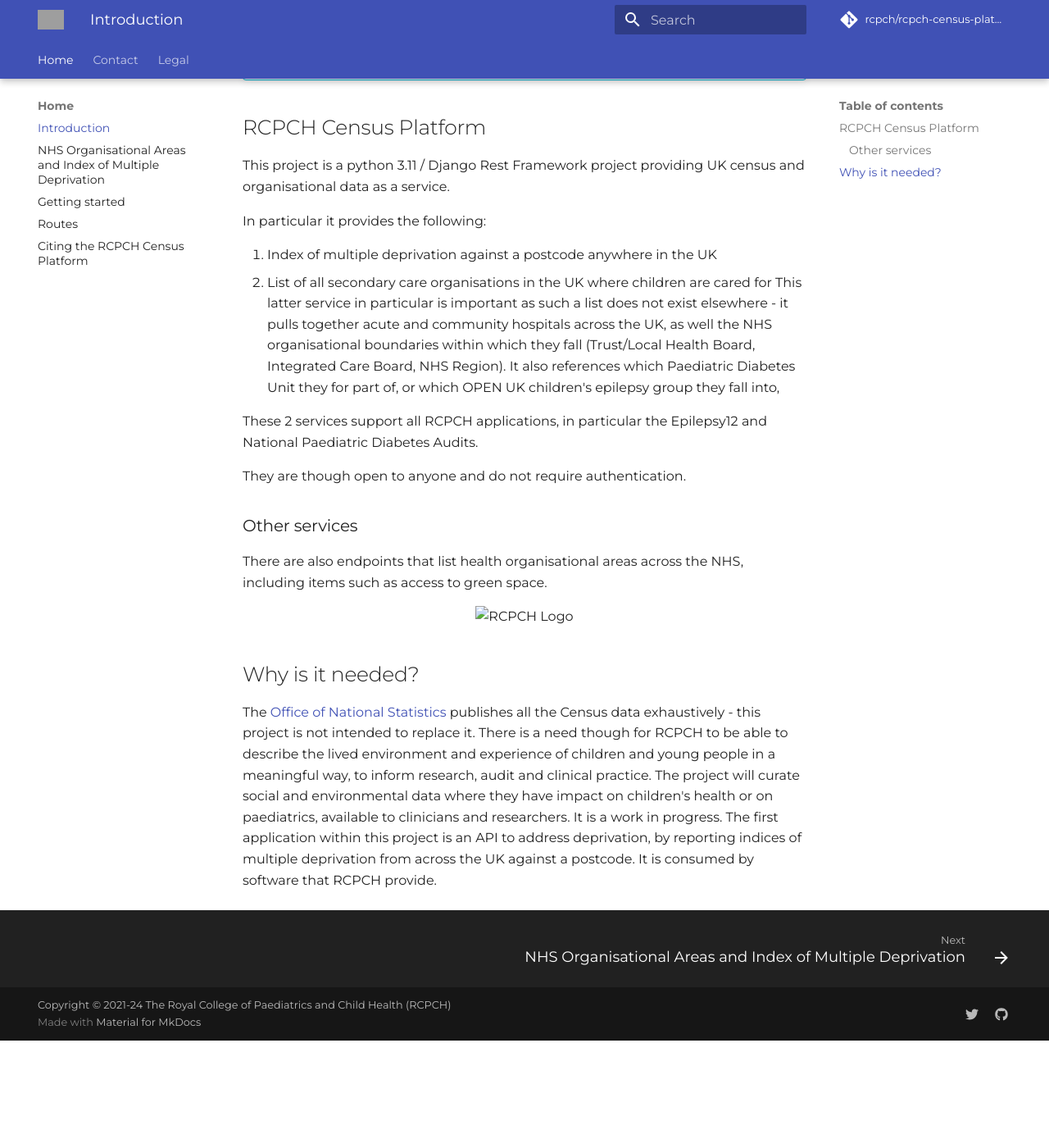
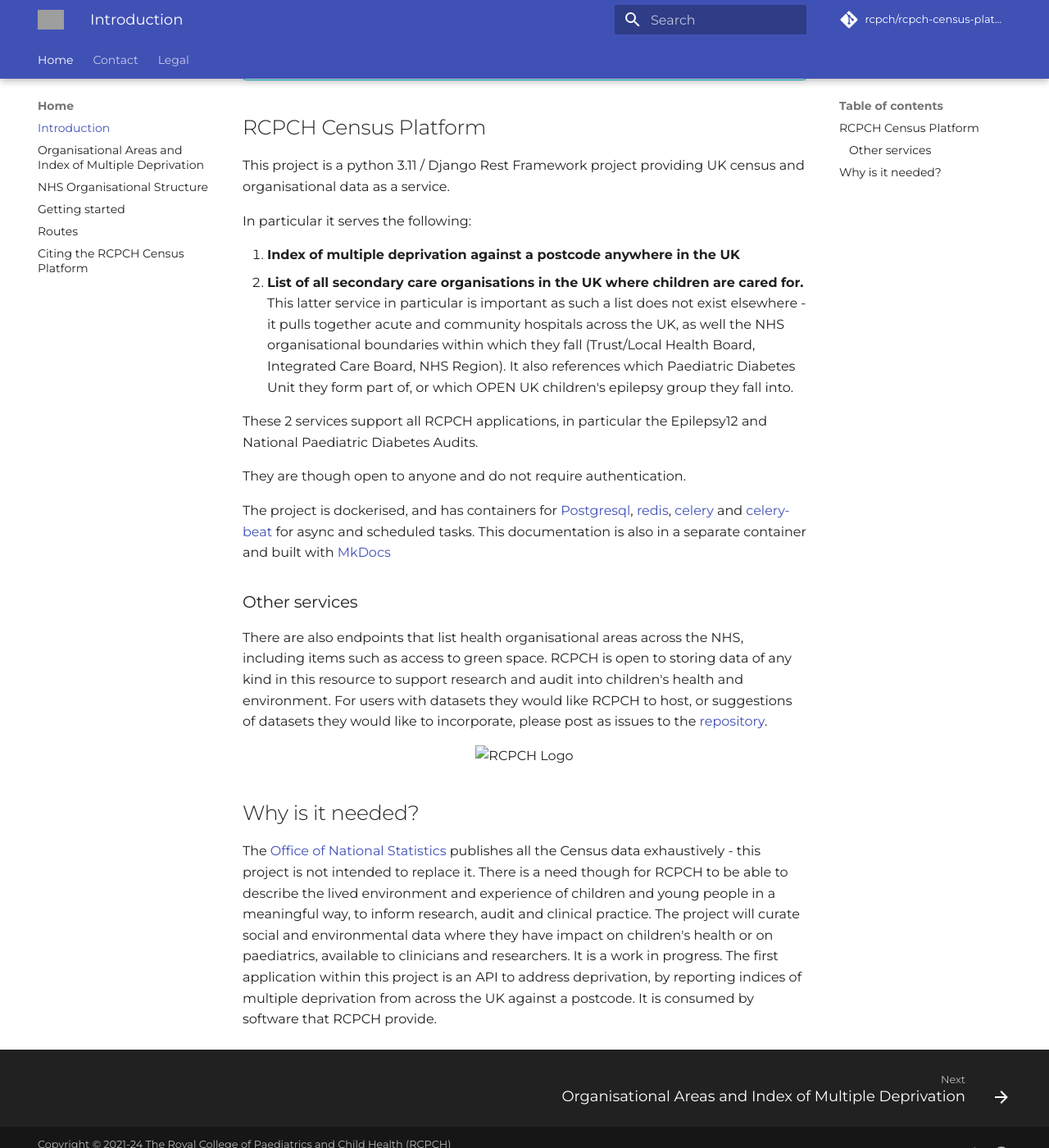
Before and after one commit to rcpch/rcpch-census-platform, an MkDocs documentation site: the page built from documentation/docs/index.md, in a window 1280 px wide and 1400 px high, scrolled down 213 px. Shown: the whole window at 82% size. Built offline with MkDocs 1.6.1 and Material for MkDocs 9.7.7, drawn with Linux system fonts in a browser that asks for light colours; comment, search, counter and statistics services are not loaded; before the commit the page ends 1482 px from its top, so only the background shows below that; grey boxes are pictures that could not be loaded.

Commit message:
background documentation update url paths

```diff
--- a/documentation/docs/home/nhs-organisational-areas.md
+++ b/documentation/docs/home/organisational-areas.md
@@ -1,10 +1,7 @@
 ---
-title: NHS Organisational Areas and Index of Multiple Deprivation
+title: Organisational Areas and Index of Multiple Deprivation
 author: Dr Simon Chapman
 ---
-
-# UK Areas
-
 The UK can be divided into different areas
 
 1. Output Areas (OAs) - 40-625 households
--- a/documentation/docs/index.md
+++ b/documentation/docs/index.md
@@ -9,19 +9,21 @@
 
 This project is a python 3.11 / Django Rest Framework project providing UK census and organisational data as a service.
 
-In particular it provides the following:
+In particular it serves the following:
 
-1. Index of multiple deprivation against a postcode anywhere in the UK
-2. List of all secondary care organisations in the UK where children are cared for
-This latter service in particular is important as such a list does not exist elsewhere - it pulls together acute and community hospitals across the UK, as well the NHS organisational boundaries within which they fall (Trust/Local Health Board, Integrated Care Board, NHS Region). It also references which Paediatric Diabetes Unit they for part of, or which OPEN UK children's epilepsy group they fall into,
+1. **Index of multiple deprivation against a postcode anywhere in the UK**
+2. **List of all secondary care organisations in the UK where children are cared for.**
+This latter service in particular is important as such a list does not exist elsewhere - it pulls together acute and community hospitals across the UK, as well the NHS organisational boundaries within which they fall (Trust/Local Health Board, Integrated Care Board, NHS Region). It also references which Paediatric Diabetes Unit they form part of, or which OPEN UK children's epilepsy group they fall into.
 
 These 2 services support all RCPCH applications, in particular the Epilepsy12 and National Paediatric Diabetes Audits.
 
 They are though open to anyone and do not require authentication.
 
+The project is dockerised, and has containers for [Postgresql](https://www.postgresql.org/), [redis](https://redis.com/), [celery](https://docs.celeryq.dev/en/stable/django/first-steps-with-django.html) and [celery-beat](https://docs.celeryq.dev/en/stable/reference/celery.beat.html) for async and scheduled tasks. This documentation is also in a separate container and built with [MkDocs](https://www.mkdocs.org/)
+
 ### Other services
 
-There are also endpoints that list health organisational areas across the NHS, including items such as access to green space.
+There are also endpoints that list health organisational areas across the NHS, including items such as access to green space. RCPCH is open to storing data of any kind in this resource to support research and audit into children's health and environment. For users with datasets they would like RCPCH to host, or suggestions of datasets they would like to incorporate, please post as issues to the [repository](https://github.com/rcpch/rcpch-census-platform/issues).
 
 
 
--- a/documentation/mkdocs.yml
+++ b/documentation/mkdocs.yml
@@ -20,7 +20,7 @@
 
 # theme settings, fonts, colours
 theme:
-  favicon: _assets/_images/epilepsy12-logo-1.png
+  favicon: ../docs/_assets/_images/rcpch-logo-mobile.4d5b446caf9a.svg
   name: material
   #custom_dir: rcpch-theme
   features:
@@ -62,7 +62,7 @@
   - search
   - with-pdf:
       back_cover: false
-      cover_title: RCPCH Cesnsus Platform Documentation
+      cover_title: RCPCH Census Platform Documentation
       cover_subtitle: User and Developer Manual
       #custom_template_path: TEMPLATES PATH
       #toc_title: TOC TITLE TEXT
@@ -129,7 +129,8 @@
 nav:
   - Home:
     - 'index.md'
-    - 'home/nhs-organisational-areas.md'
+    - 'home/organisational-areas.md'
+    - 'home/nhs-organisations.md'
     - 'home/getting-started.md'
     - 'home/routes.md'
     - 'home/citation.md'
```
Also changed, not shown: documentation/docs/home/nhs-organisations.md (added, +45 -0 lines), 1 other file.
